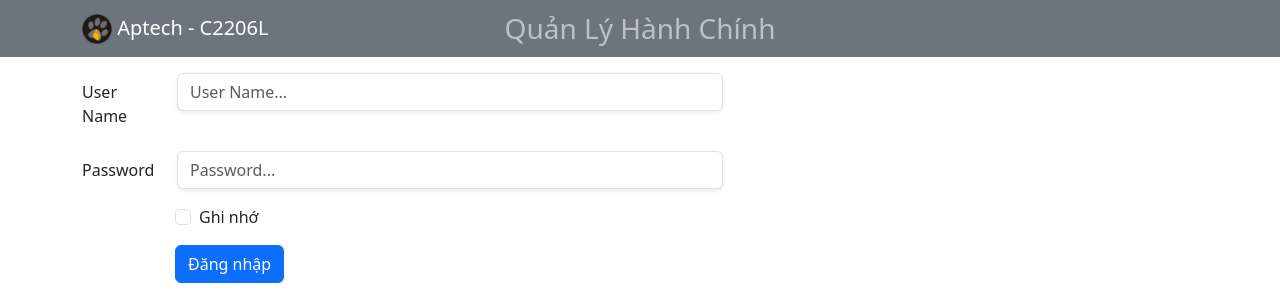
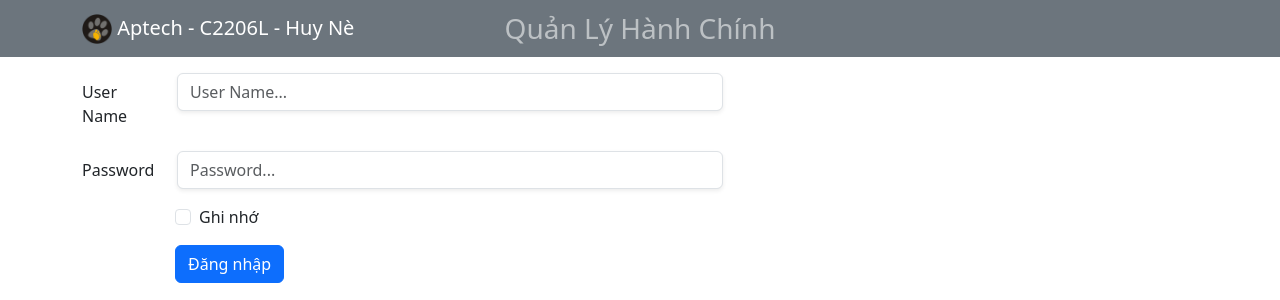
Before and after one commit to HuyTranHoang/QuanLyHanhChinh, a PHP site: page /login.php in a window 1280 px wide. Shown: the top 300 px of the page. Run offline with PHP 8.4, Linux system fonts and the light colour scheme; some libraries are stand-ins or nearby versions.

Commit message:
Them chu Huy Nek

```diff
--- a/login.php
+++ b/login.php
@@ -17,7 +17,7 @@
     <div class="container position-relative">
         <a class="navbar-brand" href="#">
             <img src="./images/logo.jpg" alt="Logo" width="30" height="30" class="d-inline-block align-text-top">
-            Aptech - C2206L
+            Aptech - C2206L - Huy Nè
         </a>
         <h3 class="navbar-text position-absolute top-50 start-50 translate-middle">Quản Lý Hành Chính</h3>
     </div>
```
